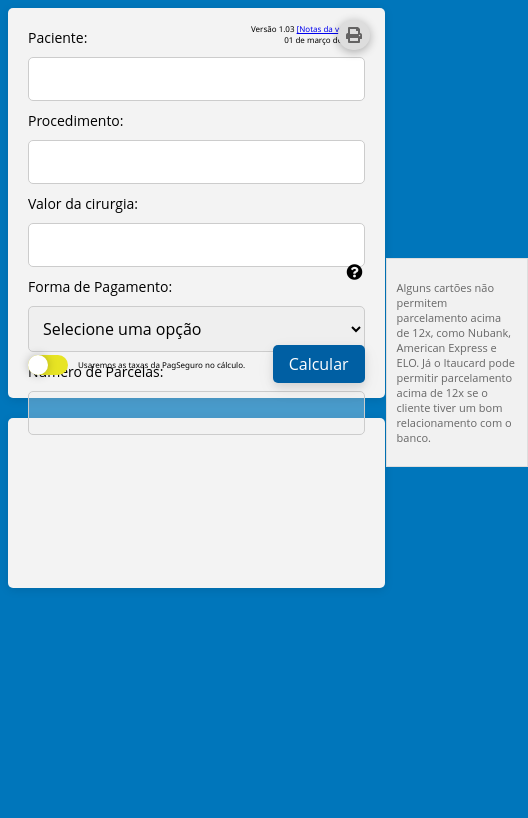
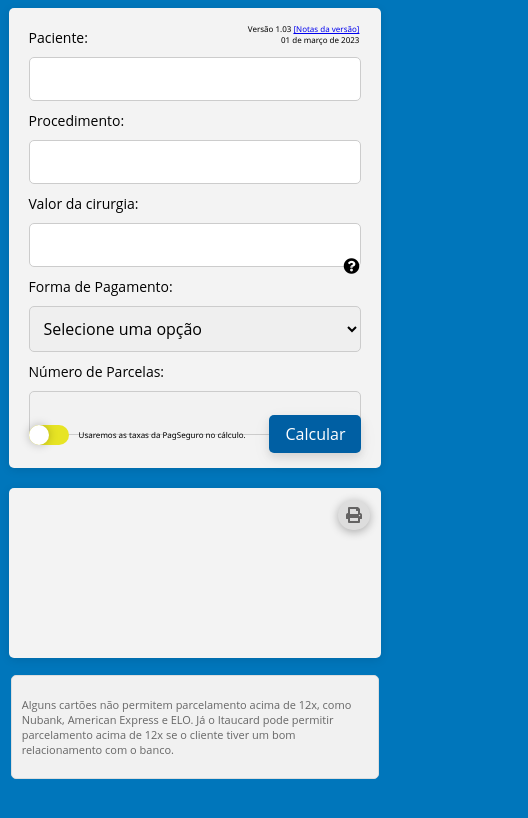
Before and after one commit to fpedrolucas95/Macrovisao-Parcelamento, a plain HTML site: page Versão Web/index.html in a window 390 px wide. Both pictures are taken after a click on the icon 354 px from the left and 272 px from the top of the page. Shown: the whole page, 528 px wide, since content can reach past the window. Drawn offline with Linux system fonts and the light colour scheme.

Commit message:
Correção do tema mobile

```diff
--- a/Versão Web/style.css
+++ b/Versão Web/style.css
@@ -232,8 +232,8 @@ footer {
 
 @media (max-width: 767px) {
     form {
-        width: 90%;
-        height: 350px;
+        width: 89%;
+        height: 420px;
         max-width: 400px;
         margin: 0 auto;
         padding: 20px;
@@ -346,7 +346,7 @@ footer {
 
     .resultado {
         height: 130px;
-        width: 90%;
+        width: 89%;
         margin: 20px auto 0;
         padding: 20px;
         background: var(--secondary-color);
@@ -359,4 +359,62 @@ footer {
     footer {
         display: none;
     }
+
+    .fa {
+        position: absolute;
+        top: 250px;
+        right: 22px;
+    }
+
+    .info-box {
+        display: none;
+        position: absolute;
+        top: 145%;
+        right: 2px;
+        padding: 10px;
+        background-color: #f1f1f1;
+        border: 1px solid #ddd;
+        width: 93%;
+        border-radius: 5px;
+    }
+
+    .icon:hover+.info-box,
+    .info-box:hover {
+        display: block;
+    }
+
+    #print-icon {
+        display: fixed;
+        margin: 0;
+        padding: 8px 16px;
+        background: #dddddd;
+        color: #000000;
+        border: 0;
+        border-radius: 50px;
+        font-family: var(--font-family);
+        font-size: 16px;
+        cursor: pointer;
+        transition: background-color 0.3s ease-in-out;
+        position: absolute;
+        top: 500px;
+        right: 20px;
+        height: 30px;
+        box-shadow: 0px 2px 10px rgba(0, 0, 0, 0.3);
+    }
+
+
+    #print-icon:before {
+        content: "\f02f";
+        font-family: "Font Awesome 5 Free";
+        font-weight: 900;
+        color: #646363;
+        position: absolute;
+        left: 8px;
+        top: 50%;
+        transform: translateY(-50%);
+    }
+
+    #print-icon:hover {
+        background-color: #bdbdbd;
+    }
 }
```
